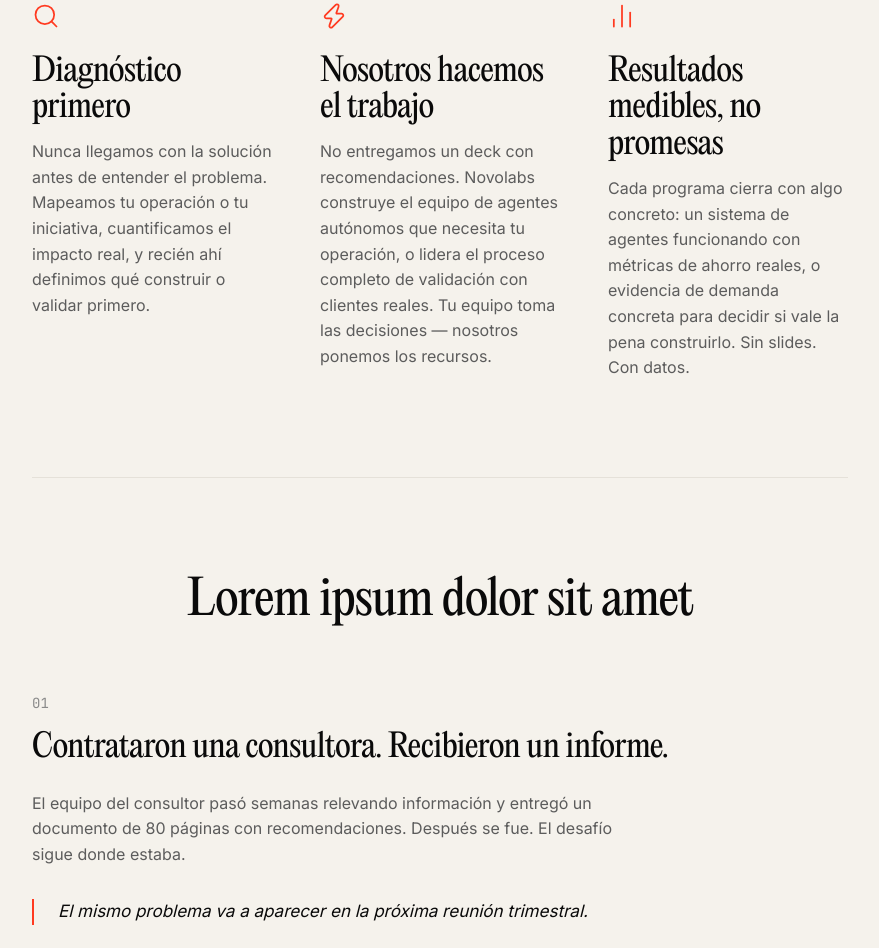
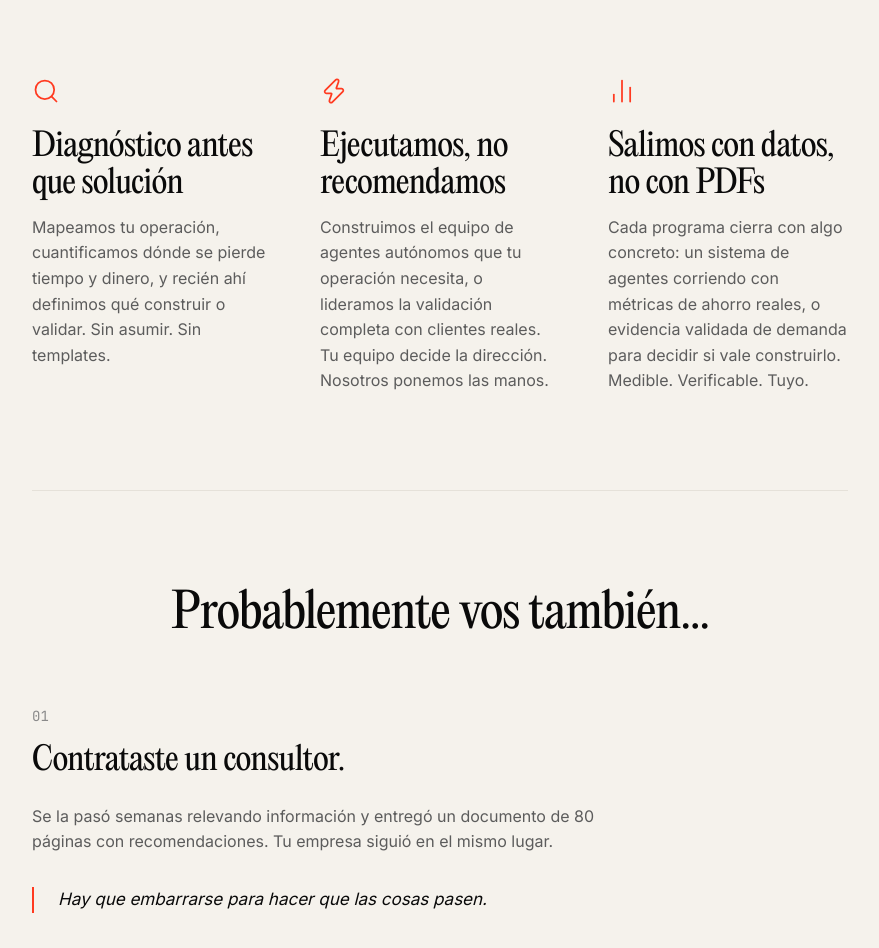
Before and after one commit to dami-novolabs/landingb2b, a Next.js app: page / in a window 1280 px wide. Shown: the part 1724-2672 px from the top of the page, without its empty margins (200-1079 px from the left). Built offline with nearby package versions, Linux system fonts and the light colour scheme.

Commit message:
feat: refine messaging in WhyNovoLabs component for clearer value proposition
Co-authored-by: Dami <102418453+dami-novolabs@users.noreply.github.com>

```diff
--- a/src/components/landing/WhyNovoLabs.tsx
+++ b/src/components/landing/WhyNovoLabs.tsx
@@ -7,9 +7,9 @@ import { Search, Zap, BarChart2 } from "lucide-react";
 const BLOCKS = [
   {
     num: "01",
-    title: "Contrataron una consultora. Recibieron un informe.",
-    body: "El equipo del consultor pasó semanas relevando información y entregó un documento de 80 páginas con recomendaciones. Después se fue. El desafío sigue donde estaba.",
-    learning: "El mismo problema va a aparecer en la próxima reunión trimestral.",
+    title: "Contrataste un consultor.",
+    body: "Se la pasó semanas relevando información y entregó un documento de 80 páginas con recomendaciones. Tu empresa siguió en el mismo lugar.",
+    learning: "Hay que embarrarse para hacer que las cosas pasen.",
   },
   {
     num: "02",
@@ -40,7 +40,7 @@ export default function WhyNovoLabs() {
         {/* Centred display-xl header, no eyebrow */}
         <div className="mb-16 text-center">
           <h2 className="mx-auto font-display text-[48px] leading-[1.05] tracking-[-0.04em] text-balance text-novo-black md:text-[72px]">
-            No es consultoría ni tampoco una capacitación. Es mejor.
+            Otros te dicen qué hacer. Nosotros lo hacemos y te enseñamos a continuarlo.
           </h2>
         </div>
 
@@ -49,18 +49,18 @@ export default function WhyNovoLabs() {
           {[
             {
               Icon: Search,
-              title: "Diagnóstico primero",
-              body: "Nunca llegamos con la solución antes de entender el problema. Mapeamos tu operación o tu iniciativa, cuantificamos el impacto real, y recién ahí definimos qué construir o validar primero.",
+              title: "Diagnóstico antes que solución",
+              body: "Mapeamos tu operación, cuantificamos dónde se pierde tiempo y dinero, y recién ahí definimos qué construir o validar. Sin asumir. Sin templates.",
             },
             {
               Icon: Zap,
-              title: "Nosotros hacemos el trabajo",
-              body: "No entregamos un deck con recomendaciones. Novolabs construye el equipo de agentes autónomos que necesita tu operación, o lidera el proceso completo de validación con clientes reales. Tu equipo toma las decisiones — nosotros ponemos los recursos.",
+              title: "Ejecutamos, no recomendamos",
+              body: "Construimos el equipo de agentes autónomos que tu operación necesita, o lideramos la validación completa con clientes reales. Tu equipo decide la dirección. Nosotros ponemos las manos.",
             },
             {
               Icon: BarChart2,
-              title: "Resultados medibles, no promesas",
-              body: "Cada programa cierra con algo concreto: un sistema de agentes funcionando con métricas de ahorro reales, o evidencia de demanda concreta para decidir si vale la pena construirlo. Sin slides. Con datos.",
+              title: "Salimos con datos, no con PDFs",
+              body: "Cada programa cierra con algo concreto: un sistema de agentes corriendo con métricas de ahorro reales, o evidencia validada de demanda para decidir si vale construirlo. Medible. Verificable. Tuyo.",
             },
           ].map(({ Icon, title, body }, i) => (
             <motion.div
@@ -83,7 +83,7 @@ export default function WhyNovoLabs() {
 
         {/* Centered subtitle above problems list */}
         <h3 className="mb-16 text-center font-display text-[32px] leading-[1.15] tracking-[-0.02em] text-novo-black md:text-[48px]">
-          Lorem ipsum dolor sit amet
+          Probablemente vos también...
         </h3>
 
         <div>
```
